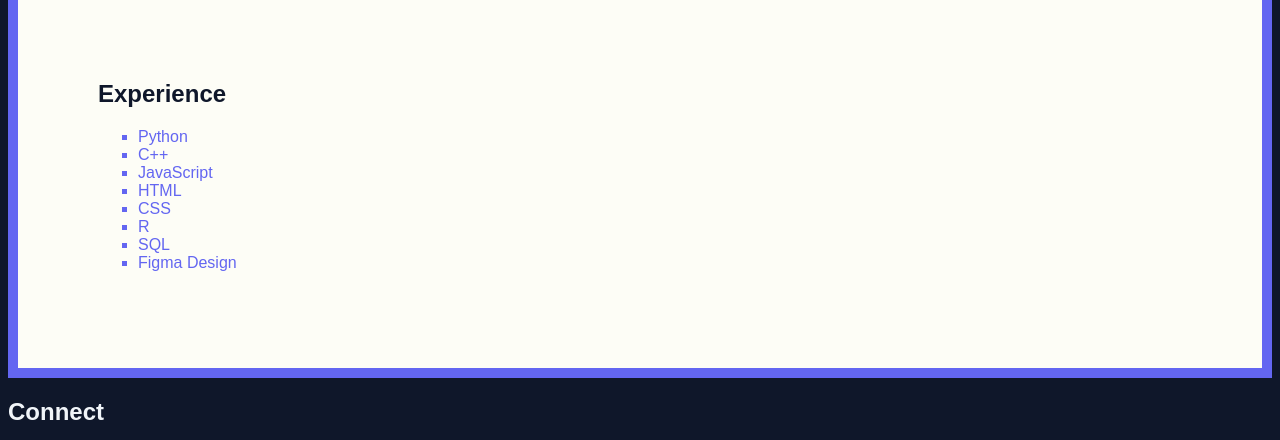
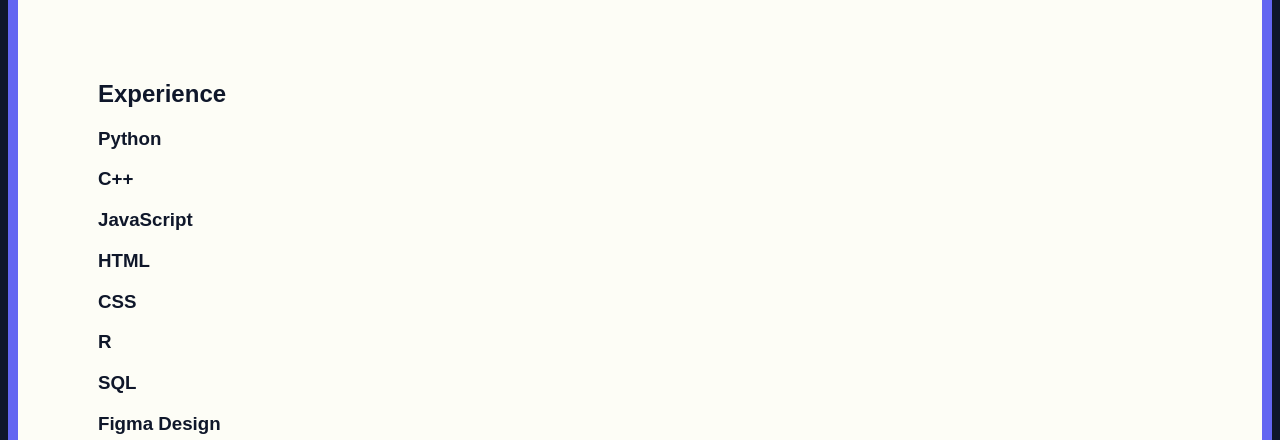
Before and after one commit to daliapoblano/dalia-poblano-luna, a plain HTML site: page index.html in a window 1280 px wide. Shown: the part 898-1338 px from the top of the page. Drawn offline with Linux system fonts and the light colour scheme; a web font is replaced by a local one.

Commit message:
added columns and divs

```diff
--- a/index.html
+++ b/index.html
@@ -33,16 +33,40 @@
 
            <section id="Experience">
               <h2 class="experience-header">Experience</h2>
-              <ul id="ul_text">
-                 <li> Python </li>
-                 <li> C++ </li>
-                 <li> JavaScript </li>
-                 <li> HTML </li>
-                 <li> CSS </li>
-                 <li> R </li>
-                 <li> SQL </li>
-                 <li> Figma Design </li>
-              </ul>
+              <div class="columns">
+                    <!--column 1-->
+                    <div class="column">
+                        <h3>Python</h3>
+                    </div>
+                    <!--column 2-->
+                    <div class="column">
+                        <h3>C++</h3>
+                    </div>
+                    <!--column 3-->
+                    <div class="column">
+                        <h3>JavaScript</h3>
+                    </div>
+                    <!--column 4-->
+                    <div class="column">
+                        <h3>HTML</h3>
+                    </div>
+                    <!--column 5-->
+                    <div class="column">
+                        <h3>CSS</h3>
+                    </div>
+                    <!--column 6-->
+                    <div class="column">
+                        <h3>R</h3>
+                    </div>
+                    <!--column 7-->
+                    <div class="column">
+                        <h3>SQL</h3>
+                    </div>
+                    <!--column 8-->
+                    <div class="column">
+                        <h3>Figma Design</h3>
+                    </div>
+              </div>
            </section>
 
            <section id="Connect">
```
